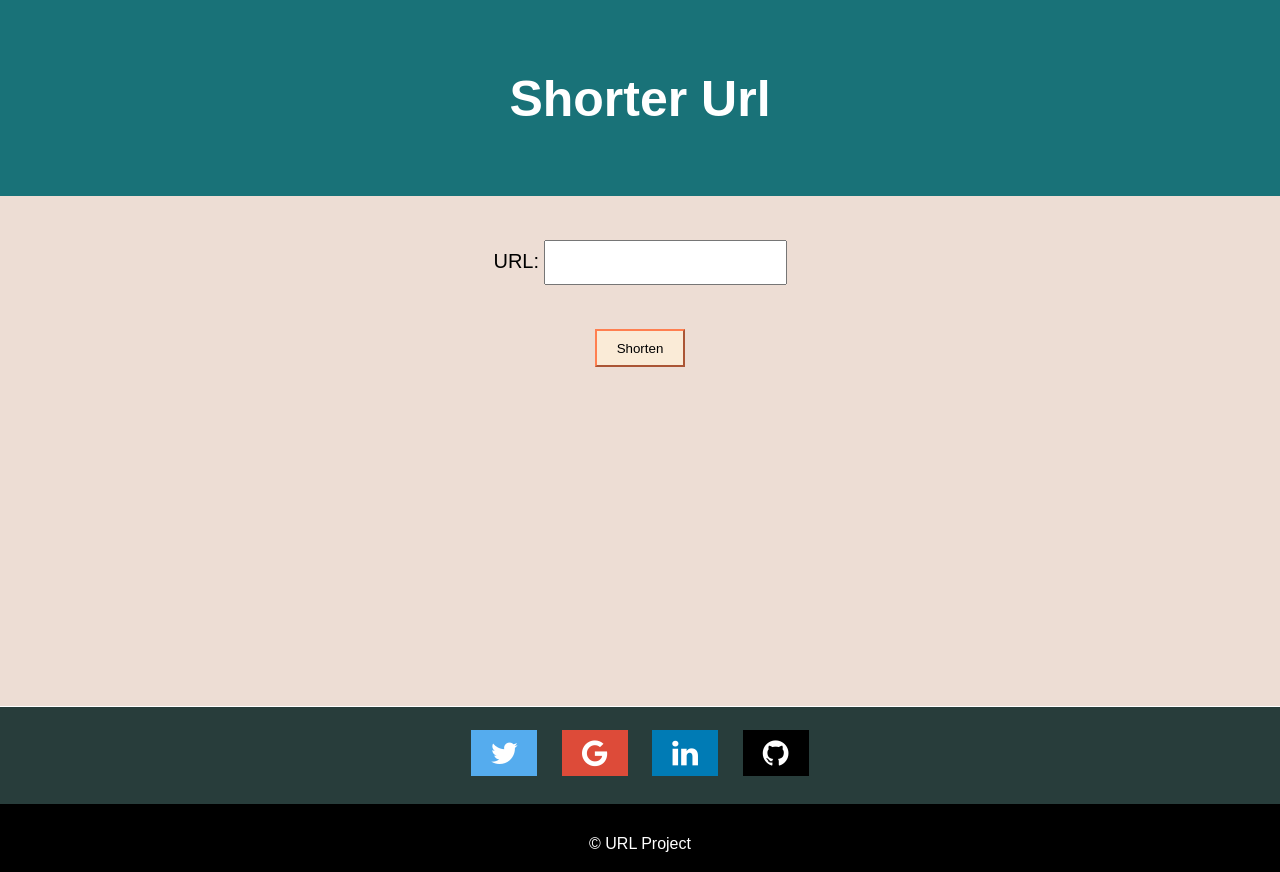
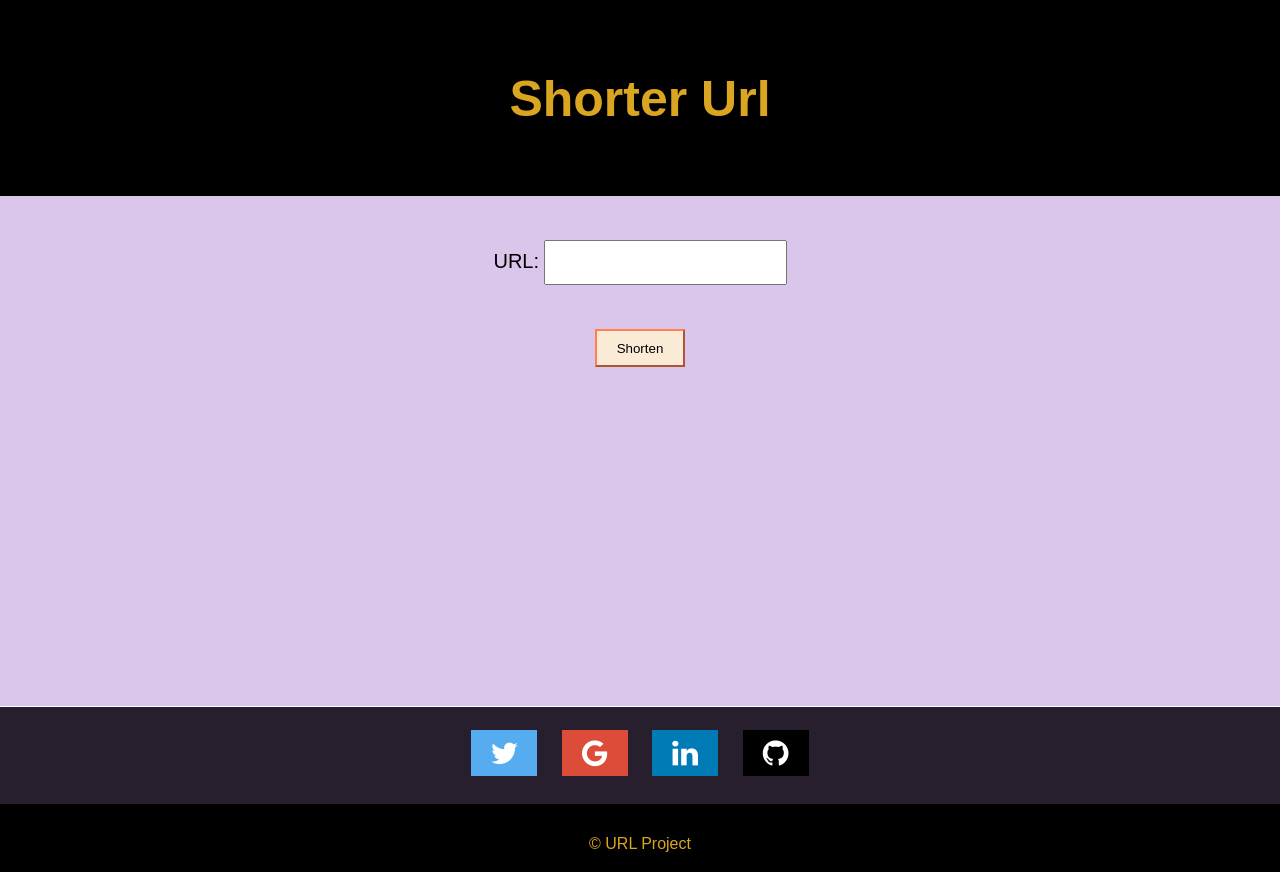
Before and after one commit to llraekll/URL-shortner-Django, a Django app: page / in a window 1280 px wide. Run offline with Django 4.2, Linux system fonts and the light colour scheme; parts of the project's set-up code (start-up, migrations or seed data) failed here and were passed over; some libraries are stand-ins or nearby versions.

Commit message:
commmit 2

```diff
--- a/templates/index.html
+++ b/templates/index.html
@@ -97,19 +97,19 @@
         margin-top: 0;
         padding: 36px;
         text-align: center;
-        background: #197278;
-        color: white;
+        background: rgb(0, 0, 0);
+        color: goldenrod;
         font-size: 25px;
       }
       /* Page Content */
       .content {
         padding: 20px;
-        background: #edddd4;
+        background: #dac5eb;
         height: calc(100% - 402px);
       }
 
       .footer {
-        background-color: #283d3b;
+        background-color: #271e2e;
         height: 165px;
         position: fixed;
         width: 100%;
@@ -126,7 +126,7 @@
       .copyright {
         margin-top: 16px;
         bottom: 0;
-        color: white;
+        color: goldenrod;
         background-color: black;
         box-sizing: border-box;
         padding: 31px;
```
Also changed, not shown: templates/final.html (+6 -6 lines), db.sqlite3.
